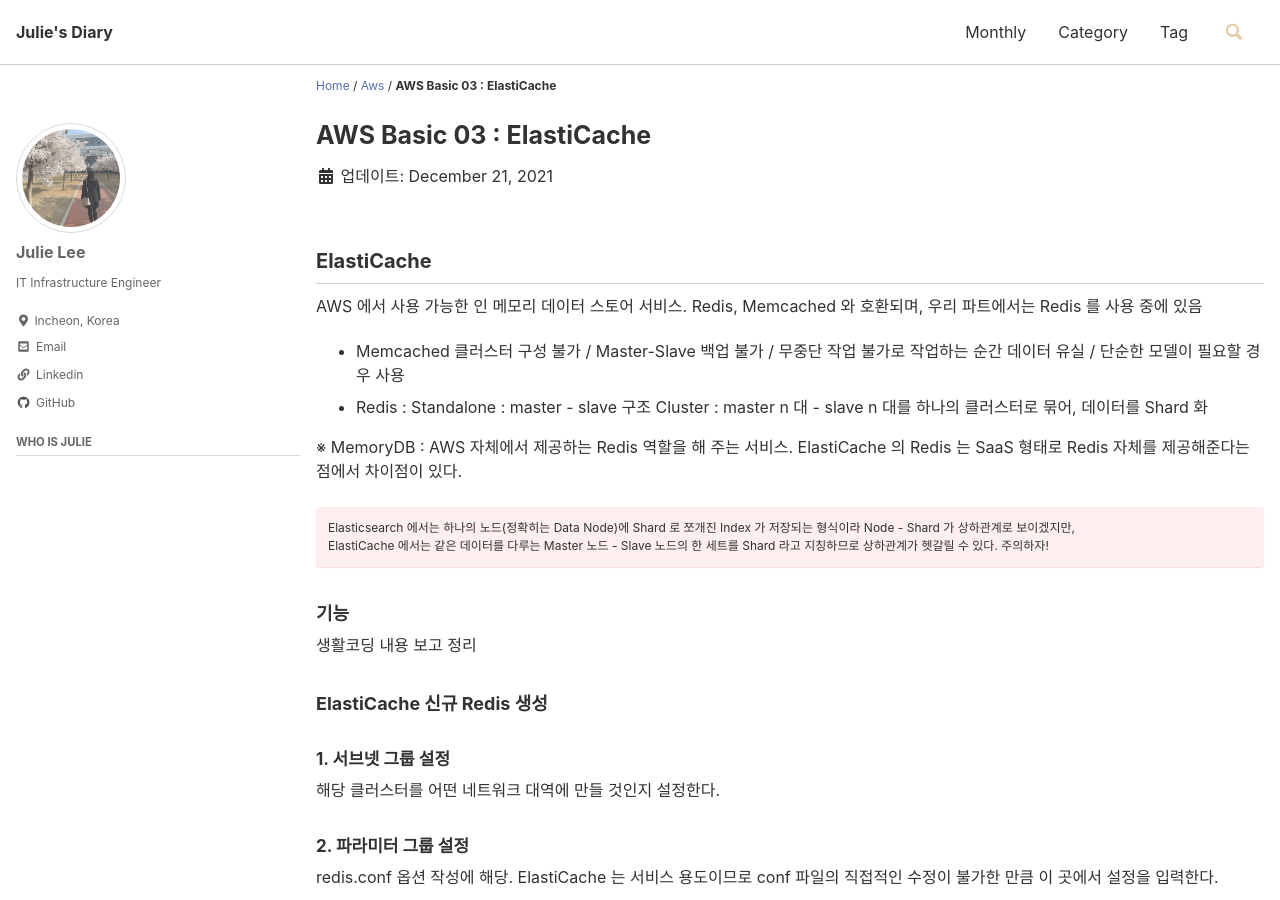
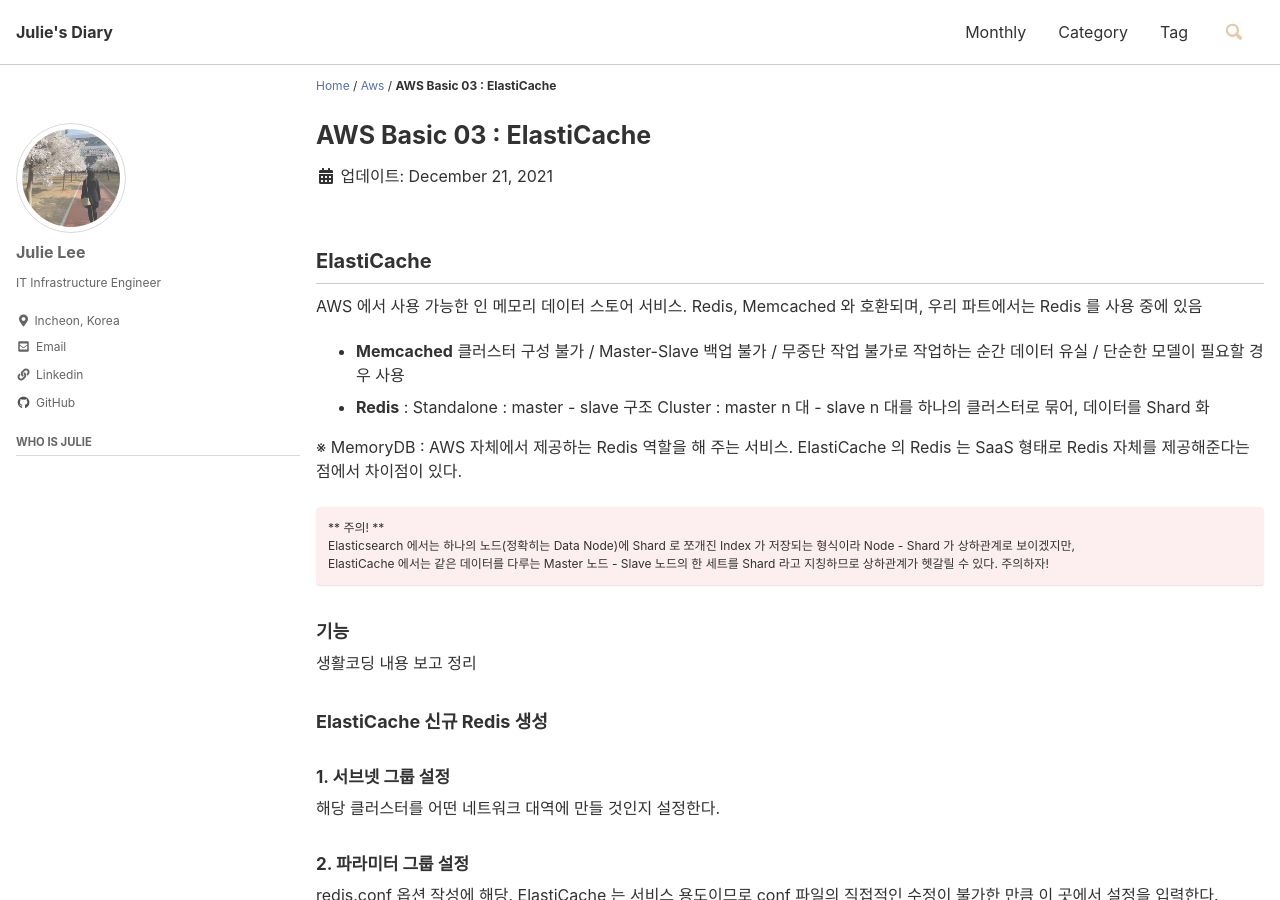
Before and after one commit to smilejulie0812/smilejulie0812.github.io, a Jekyll site: the page built from _posts/2021-12-21-awsbasic03.md, in a window 1280 px wide and 900 px high. Built offline with Jekyll 4.4.1, drawn with Linux system fonts in a browser that asks for light colours; cached includes are drawn as plain includes.

Commit message:
Update 2021-12-21-awsbasic03.md

```diff
--- a/_posts/2021-12-21-awsbasic03.md
+++ b/_posts/2021-12-21-awsbasic03.md
@@ -14,13 +14,14 @@ sidebar:
 AWS 에서 사용 가능한 인 메모리 데이터 스토어 서비스.
 Redis, Memcached 와 호환되며, 우리 파트에서는 Redis 를 사용 중에 있음
 
-* Memcached 클러스터 구성 불가 / Master-Slave 백업 불가 / 무중단 작업 불가로 작업하는 순간 데이터 유실 / 단순한 모델이 필요할 경우 사용
-* Redis : Standalone : master - slave 구조
+* **Memcached** 클러스터 구성 불가 / Master-Slave 백업 불가 / 무중단 작업 불가로 작업하는 순간 데이터 유실 / 단순한 모델이 필요할 경우 사용
+* **Redis** : Standalone : master - slave 구조
 	Cluster : master n 대 - slave n 대를 하나의 클러스터로 묶어, 데이터를 Shard 화
 
 ※ MemoryDB : AWS 자체에서 제공하는 Redis 역할을 해 주는 서비스. ElastiCache 의 Redis 는 SaaS 형태로 Redis 자체를 제공해준다는 점에서 차이점이 있다.
 
 <div class="notice--danger" markdown="1">
+** 주의! **
 Elasticsearch 에서는 하나의 노드(정확히는 Data Node)에 Shard 로 쪼개진 Index 가 저장되는 형식이라 Node - Shard 가 상하관계로 보이겠지만,
 ElastiCache 에서는 같은 데이터를 다루는 Master 노드 - Slave 노드의 한 세트를 Shard 라고 지칭하므로 상하관계가 헷갈릴 수 있다. 주의하자!
 </div>
```
